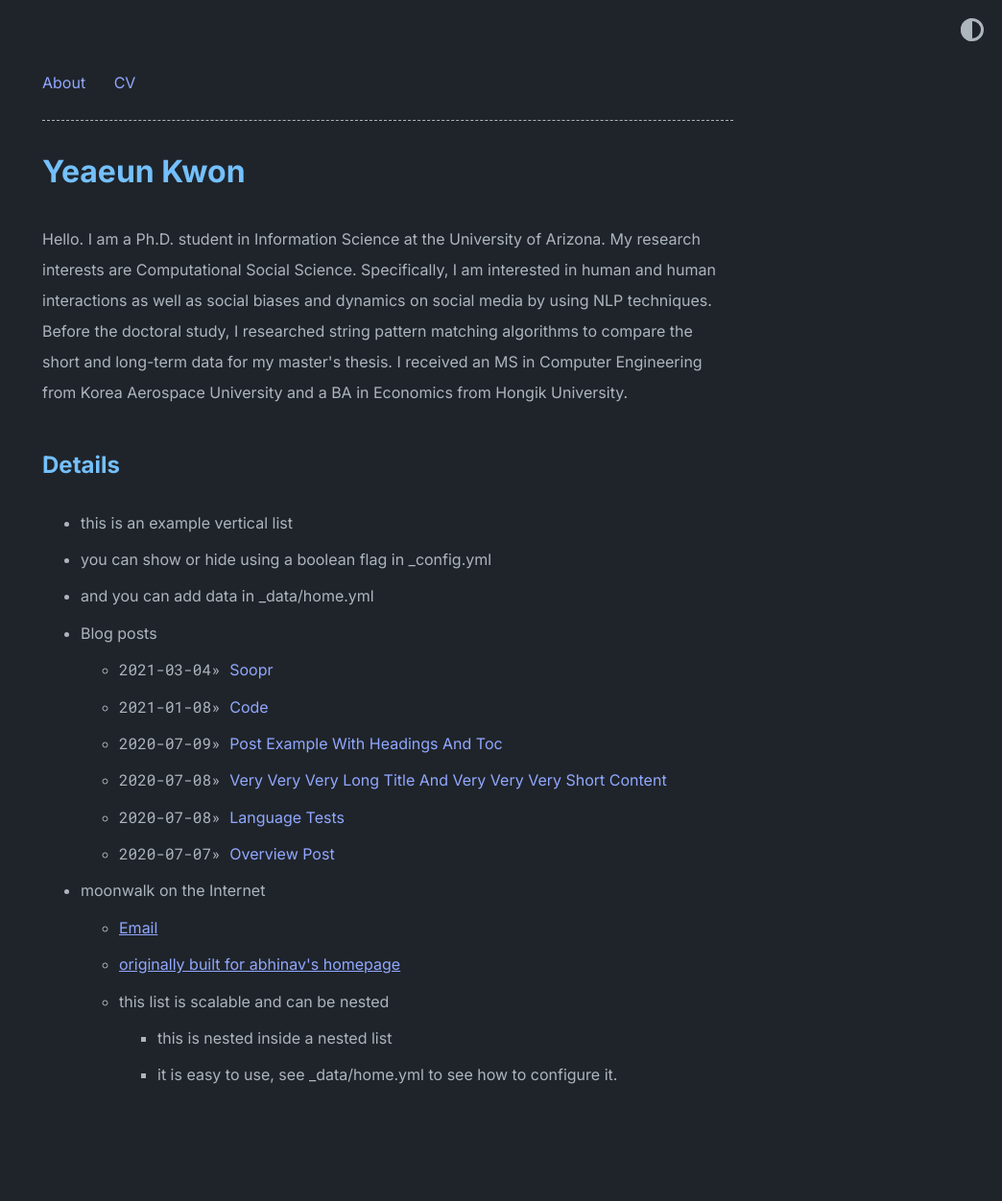
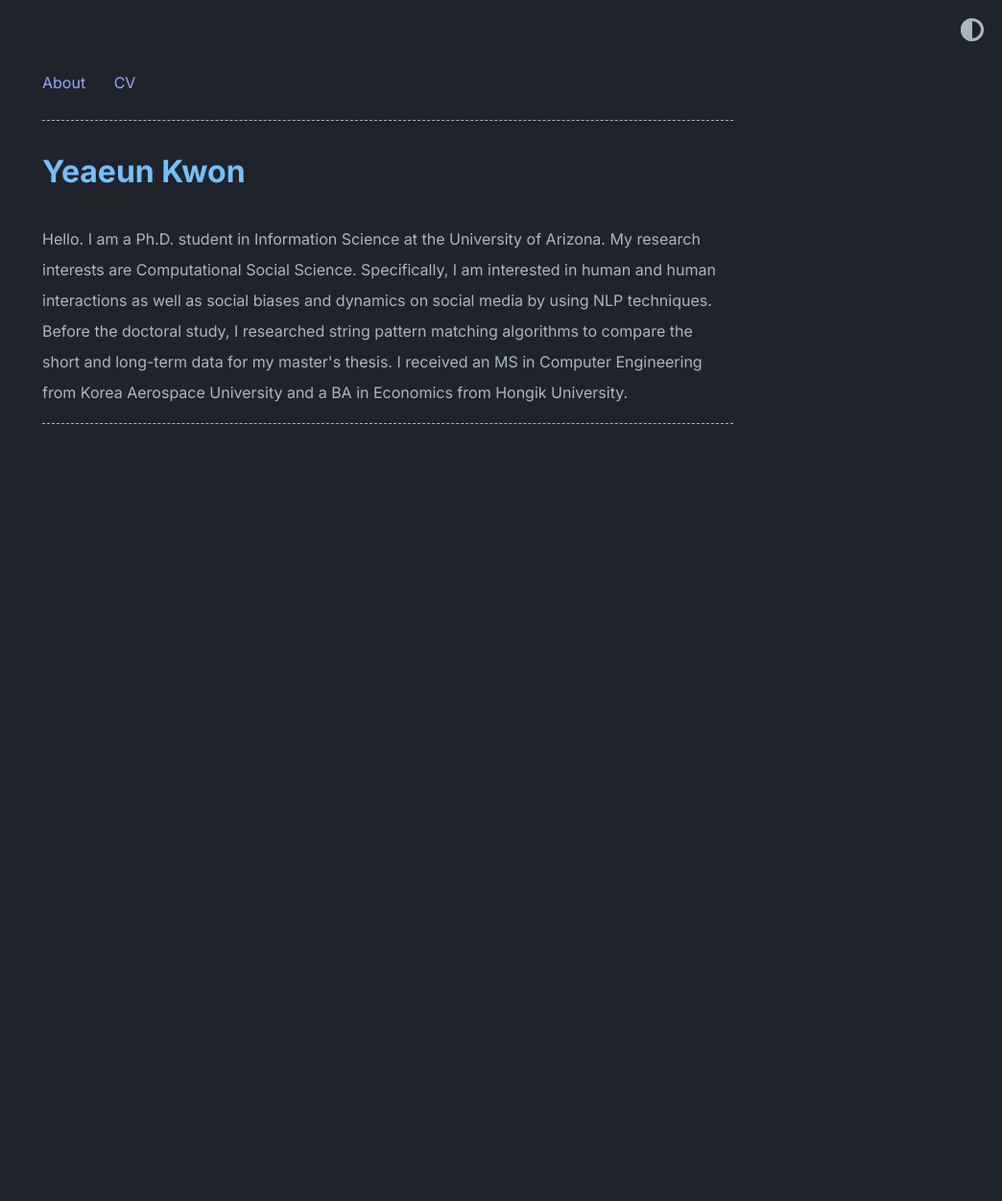
Before and after one commit to yeaeunkwon/yeaeunkwon.github.io, a Jekyll site: the page built from index.md, in a window 1280 px wide. Shown: the whole page at 96% size, without its empty margins (236-1280 px from the left). Built offline with Jekyll 4.4.1, drawn with Linux system fonts in a browser that asks for light colours; after the commit the page ends 900 px from its top, so only the background shows below that.

Commit message:
Update _config.yml

```diff
--- a/_config.yml
+++ b/_config.yml
@@ -32,13 +32,13 @@
   date_format: "%Y-%m-%d" # customize how date is formatted
   show_description: true # show blog description
   show_navbar: true # show horizontal navbar
-  show_footer: false # show footer links in home page,add in _data/home.yml
+  show_footer: true # show footer links in home page,add in _data/home.yml
   show_copyright: false # show copyright notice in footer
   # following keys are using to create home layout
   show_projects: false # show projects as cards, add in _data/home.yml
   show_blog: false # show blog posts added in _posts
   show_old_projects: false # show old projects as cards, add in _data/home.yml
-  show_misc_list: true # show generic vertical list for misc details, add _data/home.yml
+  show_misc_list: false # show generic vertical list for misc details, add _data/home.yml
   show_reading_time: false # show number of words and reading time in the blog posts
   show_tags: false # show tags in a blog posts
   # options for "home" page
```
